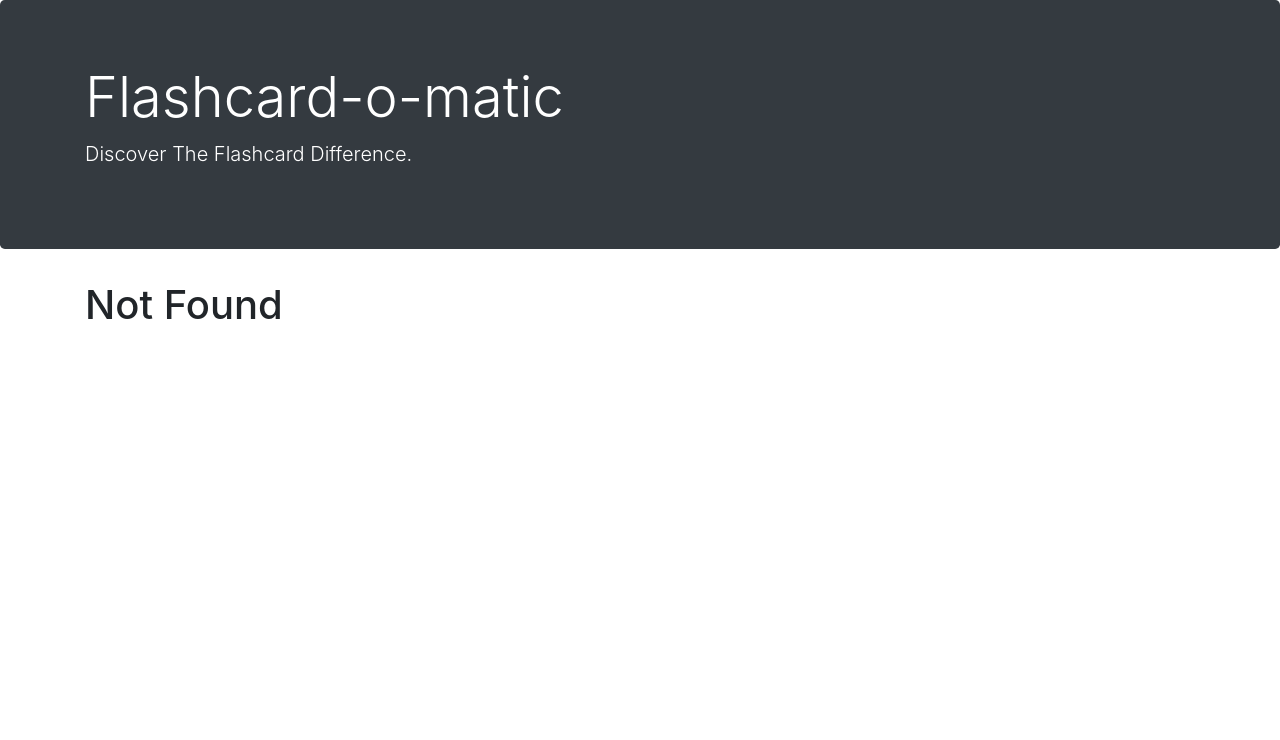
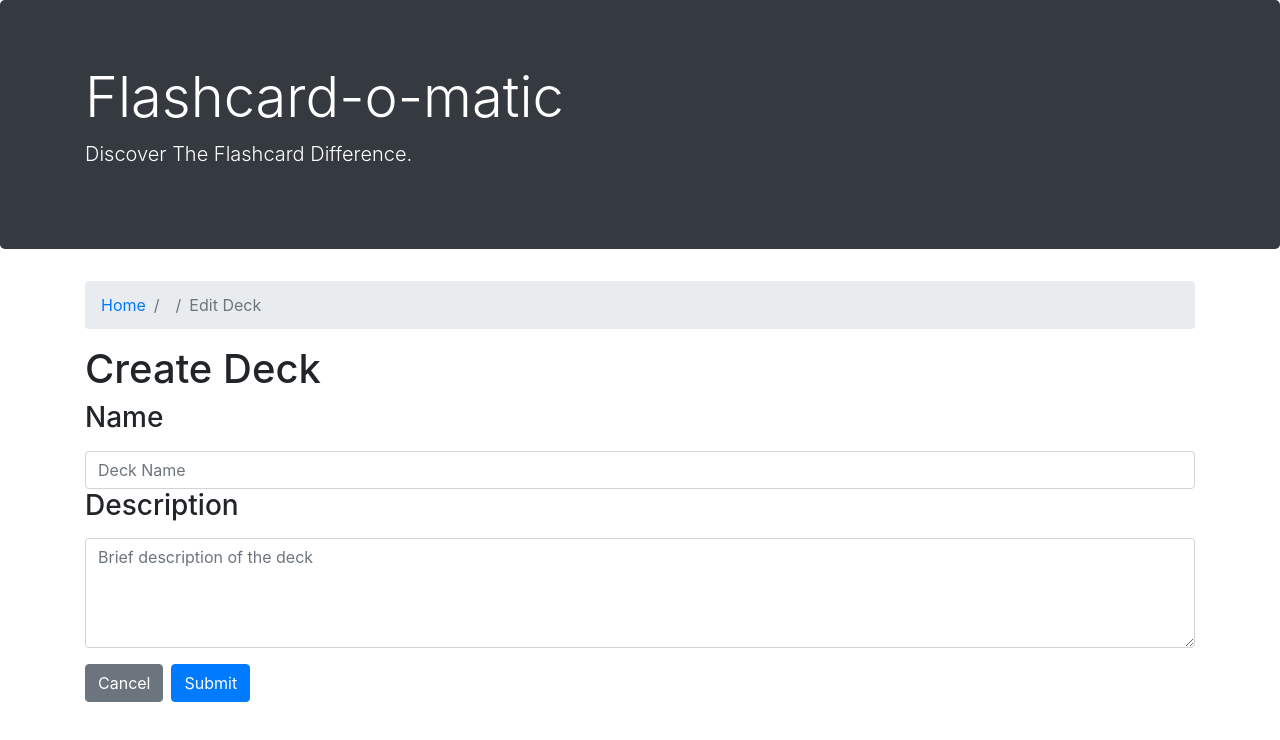
Before and after one commit to gbitz/react-flashcard-project, a React (Create React App) app: page /decks/1/edit in a window 1280 px wide. Before the commit this address had no page. Shown: the top 740 px of the page. Built offline with nearby package versions, Linux system fonts and the light colour scheme; no server answers; a web font is replaced by a local one.

Commit message:
added edit deck functionality

```diff
--- a/data/db.json
+++ b/data/db.json
@@ -11,8 +11,8 @@
       "id": 2
     },
     {
-      "name": "test",
-      "description": "test",
+      "name": "update",
+      "description": "update",
       "id": 3
     },
     {
--- a/src/Layout/Deck.js
+++ b/src/Layout/Deck.js
@@ -39,12 +39,11 @@ function Deck() {
                 <h3>{deck.name}</h3>
                 <p>{deck.description}</p>
 
-                <Link to="/edit"><button type="button" className="btn btn-primary m-1">Edit</button></Link>
+                <Link to={`/decks/${deck.id}/edit`}><button type="button" className="btn btn-primary m-1">Edit</button></Link>
                 <Link to={`${deck.id}/study`}><button type="button" className="btn btn-primary m-1">Study</button></Link>
                 <Link to={`/decks/${deck.id}/cards/new`}><button type="button" className="btn btn-primary m-1">Add Cards</button></Link>
 
                 <DeleteButton itemToDelete={deck} type="deck" />
-
 
             </div>
 
--- /dev/null
+++ b/src/Layout/EditDeck.js
@@ -0,0 +1,99 @@
+import React, {useState, useEffect} from "react";
+import {useParams, useHistory} from "react-router-dom";
+import Navbar from "./Navbar";
+import {updateDeck, readDeck} from "../utils/api/index"
+
+function EditDeck() {
+    const history = useHistory();
+    const {deckId} = useParams();
+    const [deck, setDeck] = useState([]);
+
+    useEffect(()=> {
+        const abortController = new AbortController();
+        async function loadDeck() {
+            try {
+            const response =  readDeck(deckId, abortController.signal);
+            const deckFromAPI = await response;
+            setDeck(deckFromAPI);
+            } catch (error) {
+                if (error.name !== 'AbortError') {
+                    throw error;
+                } else {
+                console.log("deck edit load error... ", error);
+                }
+            }
+        }
+        loadDeck();
+        return () => {
+            abortController.abort();
+            };
+        }, [deckId]);
+
+    const nameInputHandler = (event) => {
+        setDeck(
+            {...deck,
+            name: event.target.value}
+        )
+    }
+
+    const descriptionInputHandler = (event) => {
+        setDeck(
+            {...deck,
+            description: event.target.value}
+        )
+    }
+
+    const submitFormHandler = async (event) => {
+        event.preventDefault();
+        const response = await updateDeck(deck);
+
+
+        history.push(`/decks/${response.id}`)
+    }
+
+    const cancelHandler = async (event) => {
+        event.preventDefault();
+        await history.push("/")
+    }
+
+    return (
+        <div>
+            <Navbar deck={deck} currentPage="editDeck"/>
+            <h1>Create Deck</h1>
+            <form onSubmit={submitFormHandler}>
+                <div className="form-group">
+                <label>
+                    <h3>Name</h3>
+                </label>
+                    <input
+                        className="form-control"
+                        name="name"
+                        id="name"
+                        type="text"
+                        value={deck.name}
+                        onChange={nameInputHandler}
+                        placeholder="Deck Name"
+                    />
+
+                <label>
+                    <h3>Description</h3>
+                </label>
+                    <textarea
+                        className="form-control"
+                        name="description"
+                        id="description"
+                        rows="4"
+                        onChange={descriptionInputHandler}
+                        value={deck.description}
+                        placeholder="Brief description of the deck"
+                    />
+                </div>
+
+                <button type="button" className="btn btn-secondary mr-2" onClick={cancelHandler}>Cancel</button>
+                <button type="submit" className="btn btn-primary">Submit</button>
+            </form>
+        </div>
+    )
+}
+
+export default EditDeck;
--- a/src/Layout/Navbar.js
+++ b/src/Layout/Navbar.js
@@ -55,6 +55,17 @@ function Navbar({deck, currentPage}) {
         </nav>
         )
     }
+    if (currentPage === "editDeck") {
+        return (
+            <nav aria-label="breadcrumb">
+            <ol className="breadcrumb">
+                <li className="breadcrumb-item"><Link to="/">Home</Link></li>
+                <li className="breadcrumb-item"><Link to={`/decks/${deck.id}`}>{deck.name}</Link></li>
+                <li className="breadcrumb-item active" aria-current="page">Edit Deck</li>
+            </ol>
+        </nav>
+        )
+    }
 
 }
 
--- a/src/Layout/index.js
+++ b/src/Layout/index.js
@@ -9,6 +9,8 @@ import Study from "./Study";
 import Deck from "./Deck";
 import AddCard from "./AddCard"
 import EditCard from "./EditCard"
+import EditDeck from "./EditDeck"
+
 function Layout() {
   // const [decks, setDecks] = useState([])
 
@@ -57,6 +59,10 @@ function Layout() {
             <Deck />
           </Route>
 
+          <Route path="/decks/:deckId/edit">
+            <EditDeck />
+          </Route>
+
           <Route path="/decks/:deckId/cards/new" >
             <AddCard />
           </Route>
```
